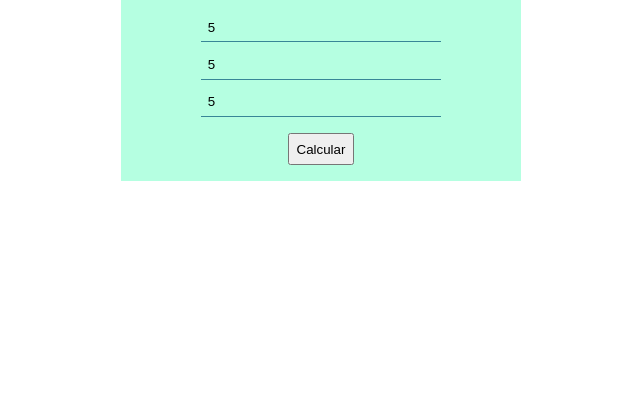
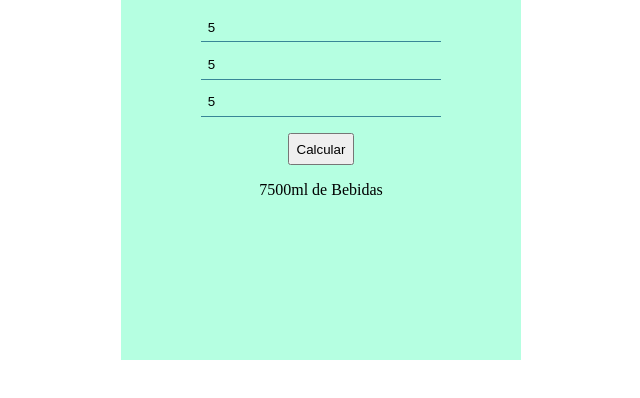
Before and after one commit to EmanoelElon/Churrascometro, a plain HTML site: page index.html in a window 1280 px wide. Both pictures are taken after typing "5", "5", "5" into the empty fields and a click on the button "Calcular". Shown: the part 40-438 px from the top of the page, without its empty margins (319-959 px from the left). Drawn offline with Linux system fonts and the light colour scheme.

Commit message:
implementação do scripts

```diff
--- a/index.html
+++ b/index.html
@@ -8,19 +8,24 @@
   <link rel="stylesheet" href="style.css">
 </head>
 <body>
+  <div class="teste">
+
     <div class="container">
         <h1 id="title">Churrascometro</h1>
 
-      <div id="dados">
+        <div id="container_dados">
           <input type="number" name="adulto" id="adulto" placeholder="Adulto">
           <input type="number" name="criancas" id="criancas" placeholder="Crianças">
           <input type="number" name="duracao" id="duracao" placeholder="Duração(h)">
         </div>
 
-      <input type="button" value="Calcular">
+        <input type="button" value="Calcular" onclick="calcular()">
 
+        <div id="container_resultado">
           <div id="resultado">
 
+          </div>
+        </div>
       </div>
     </div>
   </div>
--- a/scripts/scripts.js
+++ b/scripts/scripts.js
@@ -0,0 +1,51 @@
+let inputAdultos = document.getElementById("adulto");
+let inputCriancas = document.getElementById("criancas");
+let inputDuracao = document.getElementById("duracao");
+
+let resultado = document.getElementById("resultado");
+
+
+function calcular(){
+  console.log("Calculando...");
+
+
+  let adultos  = inputAdultos.value;
+  let criancas = inputCriancas.value;
+  let duracao  = inputDuracao.value;
+
+
+  qtdTotalCarne   = ((carnePP(duracao) * adultos) + ((carnePP(duracao) / 2) * criancas));
+  qtdTotalCerveja = (cervejaPP(duracao) * adultos);
+  qtdTotalBebidas   = ((bebidaPP(duracao) * adultos) + ((bebidaPP(duracao) / 2) * criancas));
+
+  console.log("Total Carne: " + qtdTotalCarne + "Total Cerveja: " + qtdTotalCerveja);
+
+  resultado.innerHTML = `<p>${qtdTotalCarne}g de Carne</p>`;
+  resultado.innerHTML = `<p>${qtdTotalCerveja}ml de Cerveja</p>`;
+  resultado.innerHTML = `<p>${qtdTotalBebidas}ml de Bebidas</p>`;
+
+}
+
+function carnePP(duracao){
+  if(duracao >= 6){
+    return 650;
+  }else{
+    return 400;
+  }
+}
+
+function bebidaPP(duracao){
+  if(duracao >= 6){
+    return 1500;
+  }else{
+    return 1000;
+  }
+}
+
+function cervejaPP(duracao){
+  if(duracao >= 6){
+    return 2000;
+  }else{
+    return 1200;
+  }
+}
--- a/style.css
+++ b/style.css
@@ -5,17 +5,30 @@
 * {
   margin: 0;
   padding: 0;
+
+  box-sizing: border-box;
 }
 
 body{
-  box-sizing: border-box;
+  width: 100vw;
+  height: 100vh;
 
   min-width: 405px;
 }
 
+.test{
+  width: 100%;
+  height: 100vh;
+
+  margin: auto;
+
+  display: flex;
+  justify-content: center;
+}
+
 .container{
   width: 25em;
-  height: auto;
+  height: 25em;
 
   background-color: var(--main-color);
 
@@ -28,8 +41,9 @@ body{
   align-items: center;
 }
 
-#dados{
+#container_dados{
   width: 15em;
+
   display: flex;
   flex-direction: column;
   gap: 0.5em;
@@ -44,6 +58,22 @@ input[type="number"]{
   border-bottom: 1px solid #388697;
 }
 
+input[type="number"]:focus{
+}
+
 input[type="button"]{
   padding: 0.5em;
+
 }
+
+#container_resultado{
+  height: 100%;
+}
+
+#resultado{
+  height: auto;
+
+  display: flex;
+  flex-direction: column;
+  gap: 1.5;
+}
```
Lines whose indentation alone changed are shown as unchanged.
